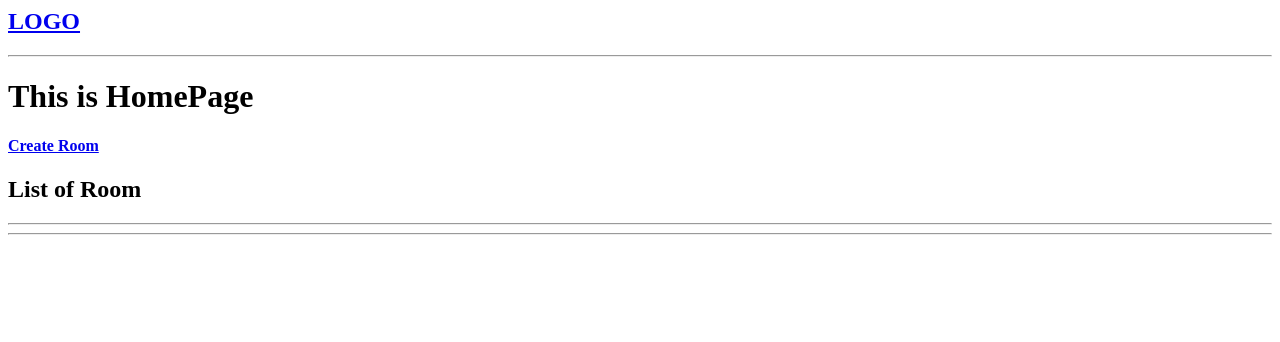
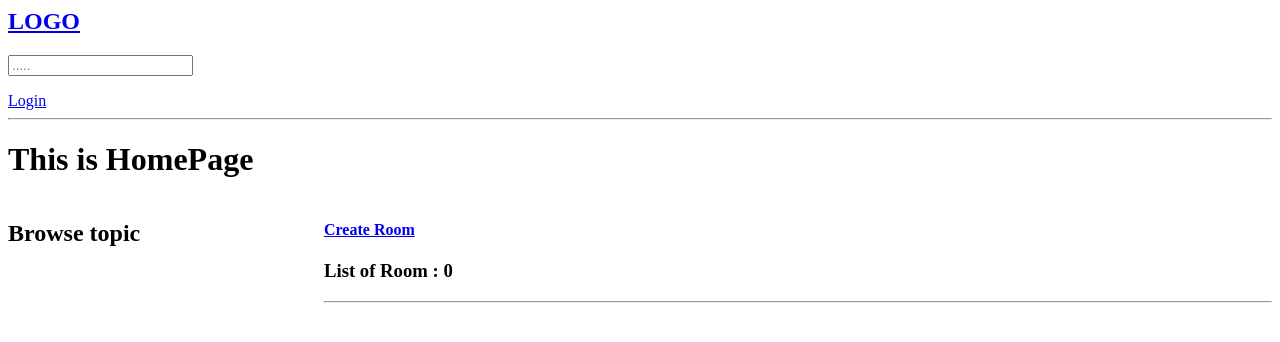
Before and after one commit to innovatorved/Django-app, a Django app: page / in a window 1280 px wide. Shown: the top 342 px of the page. Run offline with Django 3.2, Linux system fonts and the light colour scheme; data that the repository does not hold is empty.

Commit message:
Some vase routes updated

```diff
--- a/base/templates/base/home.html
+++ b/base/templates/base/home.html
@@ -1,22 +1,43 @@
 {% extends "main.html"%}
 
 {% block Content %}
+
+<style>
+    .home-container{
+        display: grid;
+        grid-template-columns: 1fr 3fr ;
+    }
+</style>
+
+
 <h1>This is HomePage</h1>
 
-<h4><a href="{% url 'create-room' %}" >Create Room</a></h4>
-<h2>List of Room</h2>
+<div class="home-container">
+  <div>
+    <h2>Browse topic</h2>
+    <br/>
+    {% for topic in topics %}
+        <h3><a href="{% url 'home' %}?topic={{topic.name}}">{{topic.name}}</a></h3>
+    {% endfor %}
+  </div>
 
   <div>
-    <hr>
+    <h4><a href="{% url 'create-room' %}">Create Room</a></h4>
+    <h3>List of Room : {{room_count}}</h3>
+    <div>
+      <hr />
       {% for room in rooms %}
       <div>
         <label>Id : </label><b>{{room.id}} </b> |
-            <label>Name : </label><a href="{% url 'room' room.id %}"><b>{{room.name}}</b></a>   |
-            <label>@{{room.host.username}}</label>  |
-            <small>{{room.topic.name}}</small>
+        <label>Name : </label><a href="{% url 'room' room.id %}"><b>{{room.name}}</b></a> |
+        <label>@{{room.host.username}}</label> |
+        <small>{{room.topic.name}}</small> |
+        <small><a href="{% url 'delete-room' room.id %}">Delete Room</a></small>
       </div>
+      <hr />
       {% endfor %}
-    <hr>
+    </div>
+  </div>
 </div>
 
 {% endblock Content %}
--- a/base/urls.py
+++ b/base/urls.py
@@ -7,4 +7,6 @@ urlpatterns =[
     path('room/<str:id>/' , views.room , name="room" ),
     path('create-room/' , views.createRoom , name="create-room"),
     path('update-room/<str:id>' , views.updateRoom , name="update-room"),
+    path('delete-room/<str:id>' , views.deleteRoom  , name="delete-room"),
+    path('login/' , views.LoginRegister , name="login")
 ]
--- a/base/views.py
+++ b/base/views.py
@@ -3,16 +3,36 @@ from django.shortcuts import render , redirect
 from django.db import models
 # from django.http import HttpResponse
 
-from .models import Room
+# search in db
+from django.db.models import Q
+
+from .models import Room , Topic
 
 #  Import Form
-from .forms import RoomForm
-
+from .forms import RoomForm , LoginForm
 
 # Create your views here.
 def home(req):
+    topic = Topic.objects.all()
     rooms = Room.objects.all()
-    context = {"rooms" : rooms}
+
+    if req.GET.get('topic'):
+        # print("topic avail")
+        q = req.GET.get('topic')
+        rooms = Room.objects.all() if not q else Room.objects.filter(topic__name=q)
+        if not rooms : rooms = Room.objects.all()
+
+    if req.GET.get("search"):
+        # print("query Avail")
+        searchQuery = req.GET.get("search")
+        rooms = Room.objects.filter(
+            Q(topic__name__icontains=searchQuery) |
+            Q(name__icontains=searchQuery) |
+            Q(description_icontains=searchQuery)
+        )
+        if not rooms : rooms = Room.objects.all()
+    room_count = rooms.count()
+    context = {"rooms" : rooms , "topics" : topic , "room_count" : room_count}
     return render(req , 'base/home.html' , context)
 
 def room(req , id):
@@ -47,3 +67,16 @@ def updateRoom(req , id):
 
     context = {"form" : form}
     return render (req , "base/room_form.html" , context)
+
+def deleteRoom(req , id):
+    room = Room.objects.get(id=id)
+    if req.method == "POST":
+        room.delete()
+        return redirect("home")
+    context = {"id" : room.id , "name" : room.name}
+    return render(req , "base/delete.html" ,context)
+
+def LoginRegister(req):
+    form = LoginForm()
+    context = {"form" : form}
+    return render(req , "base/login_register.html" , context)
--- a/templates/navbar.html
+++ b/templates/navbar.html
@@ -1,5 +1,10 @@
 <a href="/">
     <h2>LOGO</h2>
 </a>
+<form method="GET" action="{% url 'home' %}">
+    <input type="text" name="search" placeholder="....." />
+</form>
+
+<a href="{% url 'login' %}">Login</a>
 
 <hr>
```
Also changed, not shown: base/forms.py (+6 -1 lines), base/templates/base/delete.html (added, +10 -0 lines), base/templates/base/login_register.html (added, +11 -0 lines). Lines whose indentation alone changed are shown as unchanged.
